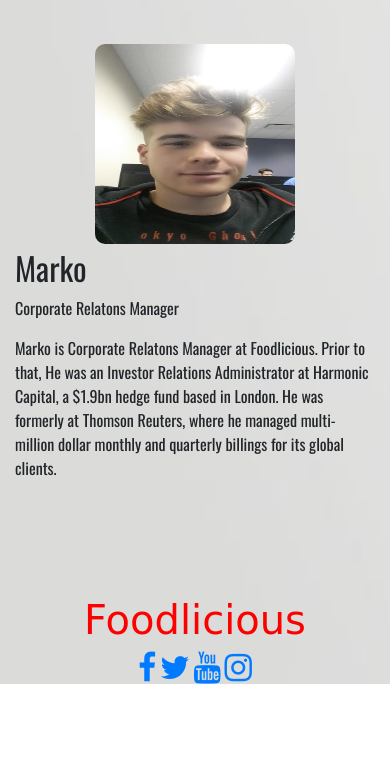
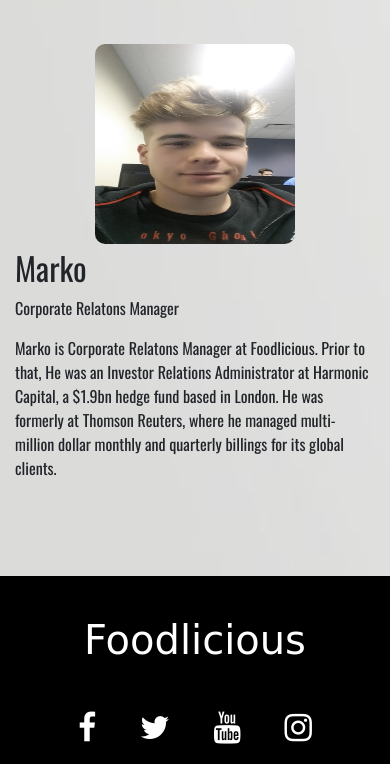
Before and after one commit to sohailbarat/foodlicious, a plain HTML site: page about.html in a window 390 px wide. Shown: the part 1885-2649 px from the top of the page. Before the commit the page ends 2569 px from the top, so only its background shows below. Drawn offline with nearby package versions, Linux system fonts and the light colour scheme; a web font is replaced by a local one.

Commit message:
Footer Styling and Media Query testing

```diff
--- a/style.css
+++ b/style.css
@@ -114,3 +114,42 @@ h1:hover{
     padding: 10px 0px 0px 0px;
     text-decoration: none;
 }
+
+
+#footer{
+    background-color: #000;
+}
+
+#footer li{
+    padding-top: 20px;
+    text-align: right;
+}
+
+#footer h1{
+    color: #fff;
+    padding-top: 20px;
+}
+
+#footer h1:hover{
+    color: #fe0000;
+}
+
+#footer p{
+    padding-top: 25px;
+    color: white;
+    text-align: center;
+}
+
+#footer i{
+    color: white;
+    padding: 20px;
+}
+
+#footer a:link {
+    color: royalblue;
+    text-decoration: none;
+}
+
+#footer i:hover {
+    color: #fe0000;
+}
```
